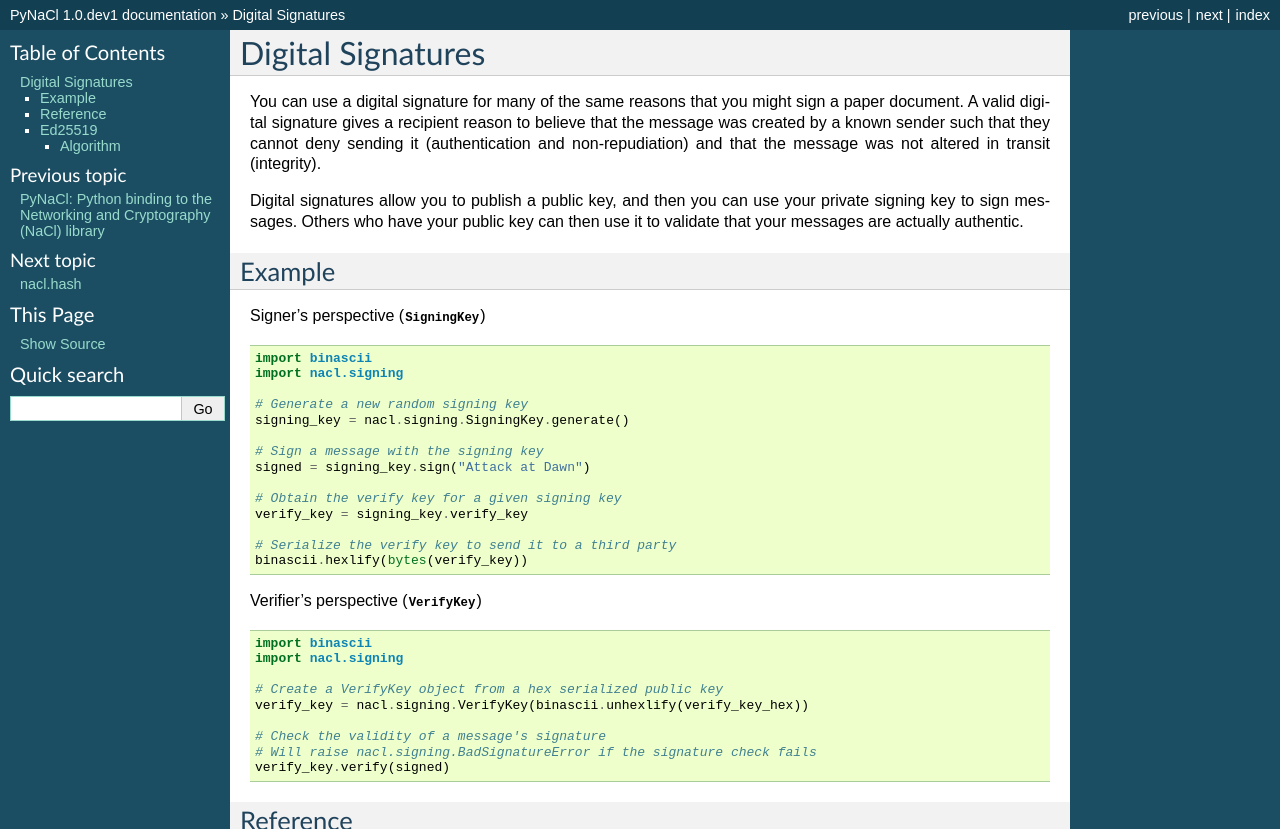
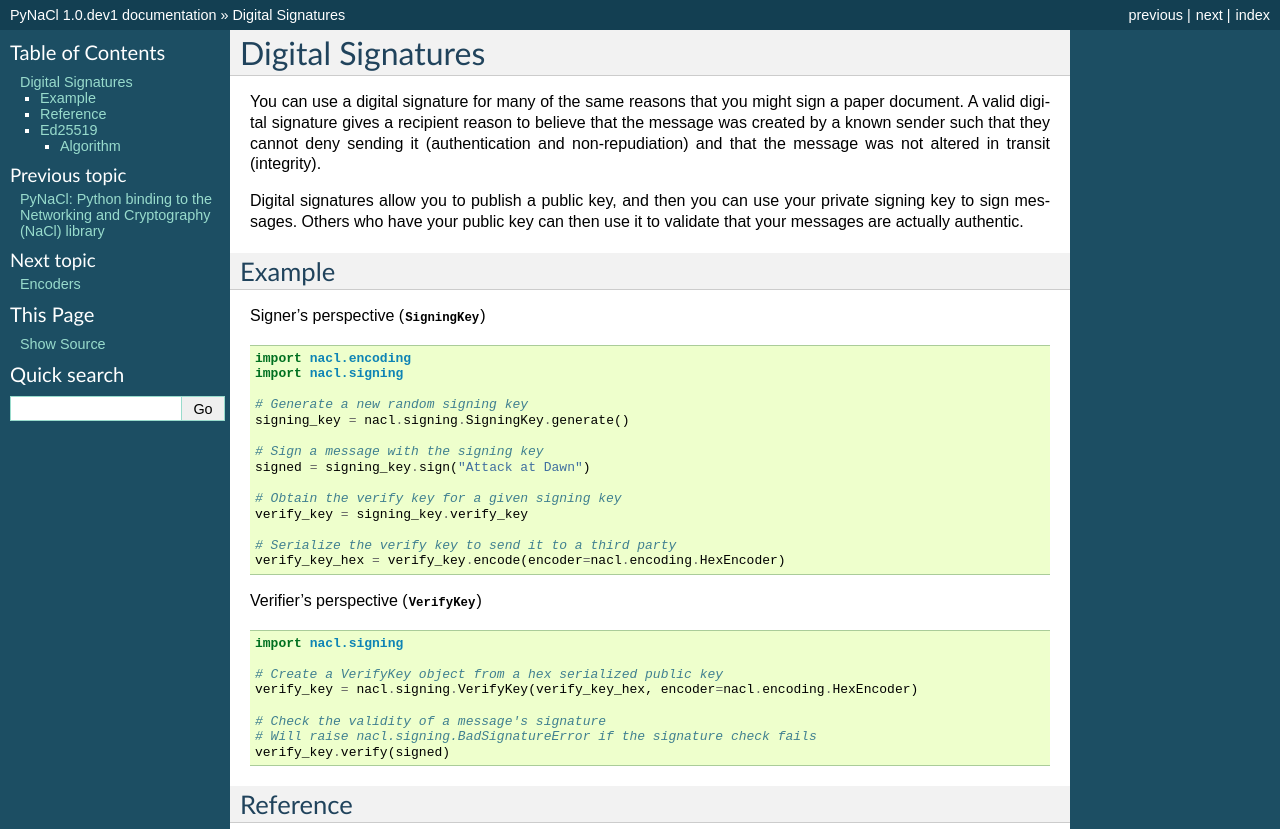
Before and after one commit to pyca/pynacl, a Sphinx documentation site: the page built from docs/signing.rst, in a window 1280 px wide and 900 px high, cut to the strip 0-829 px from the top of the window. Built offline with Sphinx 7.4.7, drawn with Linux system fonts in a browser that asks for light colours.

Commit message:
Document the PyNaCl encoding system

```diff
--- a/docs/signing.rst
+++ b/docs/signing.rst
@@ -19,7 +19,7 @@
 
 .. code:: python
 
-    import binascii
+    import nacl.encoding
     import nacl.signing
 
     # Generate a new random signing key
@@ -32,17 +32,16 @@
     verify_key = signing_key.verify_key
 
     # Serialize the verify key to send it to a third party
-    binascii.hexlify(bytes(verify_key))
+    verify_key_hex = verify_key.encode(encoder=nacl.encoding.HexEncoder)
 
 Verifier's perspective (:class:`~nacl.signing.VerifyKey`)
 
 .. code:: python
 
-    import binascii
     import nacl.signing
 
     # Create a VerifyKey object from a hex serialized public key
-    verify_key = nacl.signing.VerifyKey(binascii.unhexlify(verify_key_hex))
+    verify_key = nacl.signing.VerifyKey(verify_key_hex, encoder=nacl.encoding.HexEncoder)
 
     # Check the validity of a message's signature
     # Will raise nacl.signing.BadSignatureError if the signature check fails
```
Also changed, not shown: docs/encoding.rst (added, +58 -0 lines), docs/index.rst (+9 -0 lines), 1 other file.
